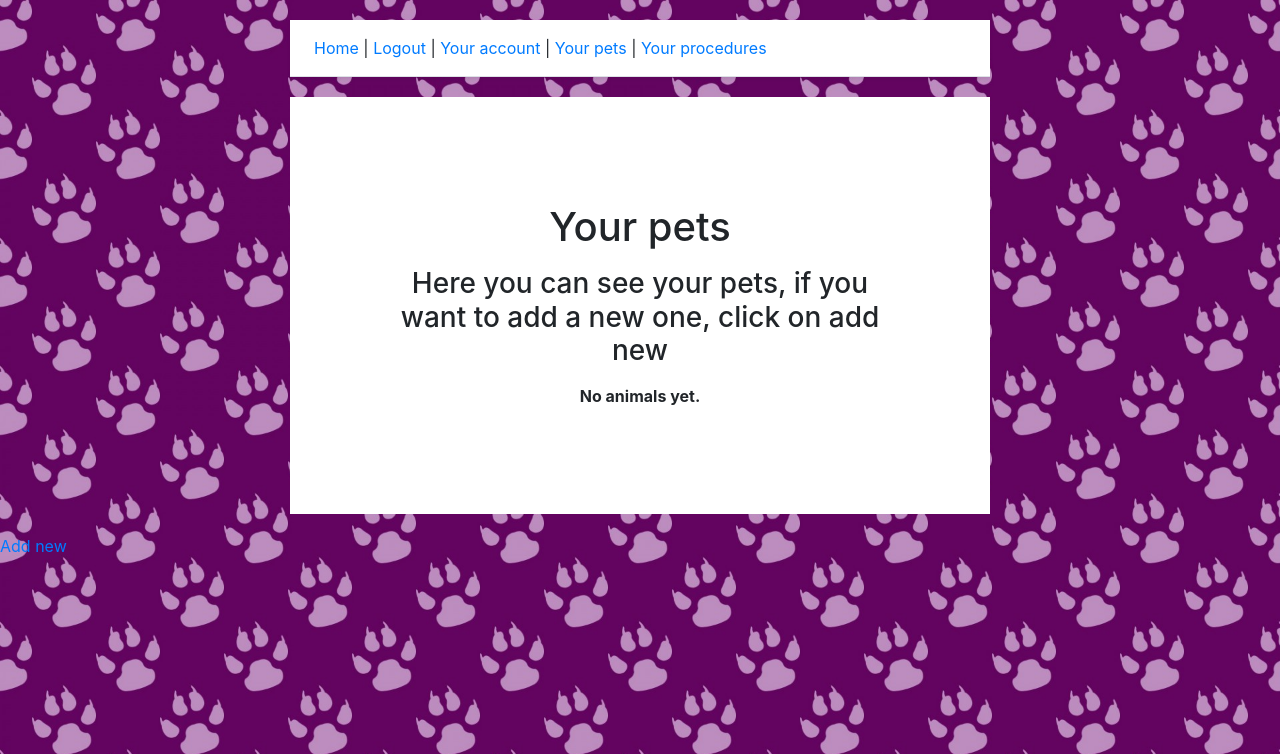
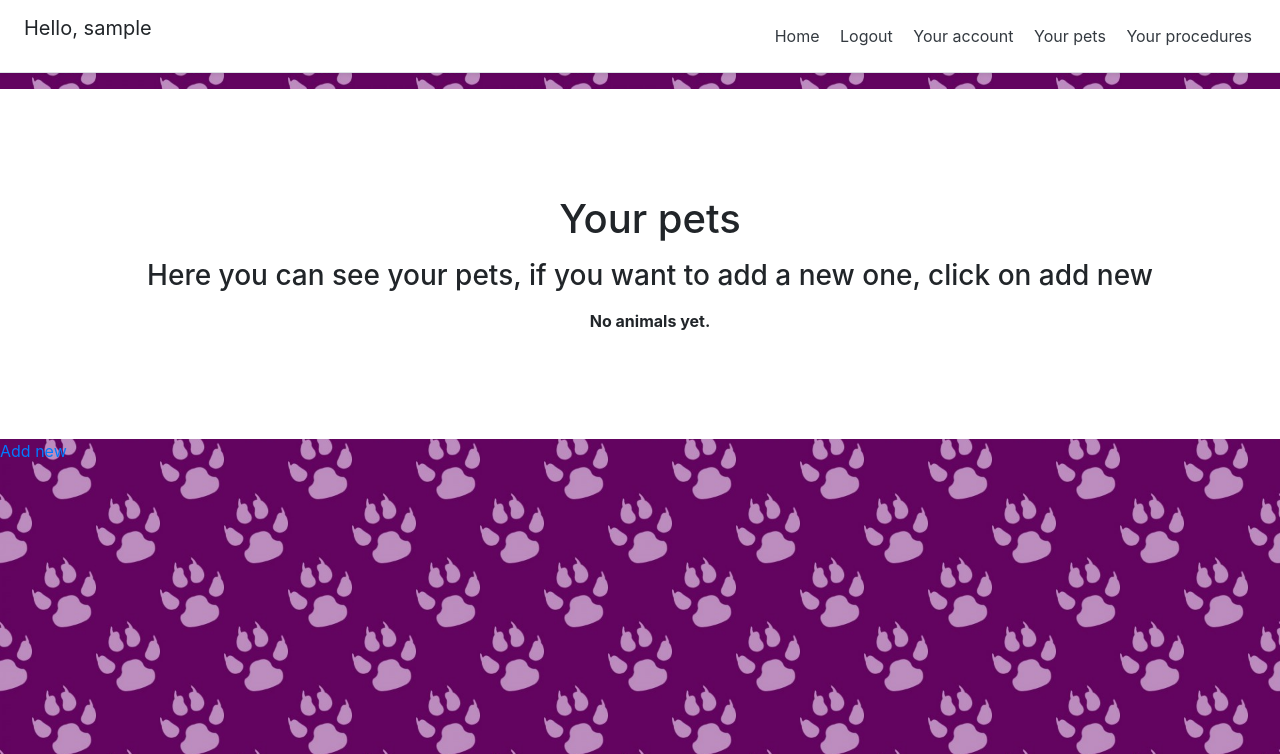
Before and after one commit to ralitsalyka/VeterinaryClinicRegister, a Django app: page /clinic/animals/ in a window 1280 px wide. Shown: the top 754 px of the page. Run offline with Django 3.2, Linux system fonts and the light colour scheme; the visitor is signed in with stand-in values (Sample User, id 1); data that the repository does not hold is empty; some libraries are stand-ins or nearby versions.

Commit message:
Add modified frontend

```diff
--- a/clinic/templates/animals/base.html
+++ b/clinic/templates/animals/base.html
@@ -4,12 +4,23 @@
 <head>
     <link rel="stylesheet" href="https://stackpath.bootstrapcdn.com/bootstrap/4.5.0/css/bootstrap.min.css" integrity="sha384-9aIt2nRpC12Uk9gS9baDl411NQApFmC26EwAOH8WgZl5MYYxFfc+NcPb1dKGj7Sk" crossorigin="anonymous">
 <div class="d-flex flex-column flex-md-row align-items-center p-3 px-md-4 mb-3 bg-white border-bottom shadow-sm">
- <nav class="my-2 my-md-0 mr-md-3">
-<a href="{% url 'home' %}">Home</a> |
-        <a href="{% url 'logout' %}">Logout</a> |
-        <a href="{% url 'account' %}">Your account</a> |
-        <a href="{% url 'clinic:animals:list' %}">Your pets</a> |
-        <a href="{% url 'clinic:procedures:list' %}">Your procedures</a>
+<h5 class="my-0 mr-md-auto font-weight-normal">
+    {% if request.user.is_authenticated %}
+    <p>Hello, {{request.user.username}}</p>
+    {% endif %}
+</h5>
+  <nav class="my-2 my-md-0 mr-md-3">
+    {% if request.user.is_authenticated %}
+        <a class="p-2 text-dark" href="{% url 'home' %}">Home</a>
+        <a class="p-2 text-dark" href="{% url 'logout' %}">Logout</a>
+        <a class="p-2 text-dark" href="{% url 'account' %}">Your account</a>
+        <a class="p-2 text-dark" href="{% url 'clinic:animals:list' %}">Your pets</a>
+        <a class="p-2 text-dark" href="{% url 'clinic:procedures:list' %}">Your procedures</a>
+    {% else %}
+        <a class="p-2 text-dark" href="{% url 'home' %}">Home</a> |
+        <a class="p-2 text-dark" href="{% url 'register' %}">Register</a> |
+        <a class="p-2 text-dark" href="{% url 'login' %}">Login</a>
+    {% endif %}
   </nav>
 </div>
 </head>
--- a/clinic/templates/animals/list.html
+++ b/clinic/templates/animals/list.html
@@ -1,22 +1,23 @@
-{% extends "animals/base.html" %} {% block content %}
+{% extends "animals/base.html" %}
+{% block content %}
 <style>
 div {
   background-color:white;
   text-align: center;
-  margin:20px auto;
-  width: 700px;
+  margin:0px auto;
+  width: 1300px;
   padding: 90px;
 
 }
 </style>
-<div >
+<div>
 <p><h1>Your pets</h1></p>
 <p><h3>Here you can see your pets, if you want to add a new one, click on add new</h3></p>
 {% if animals %}
 <ul>
     {% for animal in animals %}
     <p><a href="{% url 'clinic:animals:detail' animal.id %}">{{animal.name}}</a>
-    <form onsubmit="return confirm('Do you really want to delete your pet?');" method="POST" action="{% url 'clinic:animals:delete' animal.id %}">{% csrf_token %}</form><button>Delete</button></form><a href="{% url 'clinic:animals:edit' animal.id %}"><button>Edit</button></a></p>
+    <form onsubmit="return confirm('Do you really want to delete your pet?');" method="POST" action="{% url 'clinic:animals:delete' animal.id %}">{% csrf_token %}<button>Delete</button></form><a href="{% url 'clinic:animals:edit' animal.id %}"><button>Edit</button></a></p>
     {% endfor %}
 </ul>
 {% else %}
```
